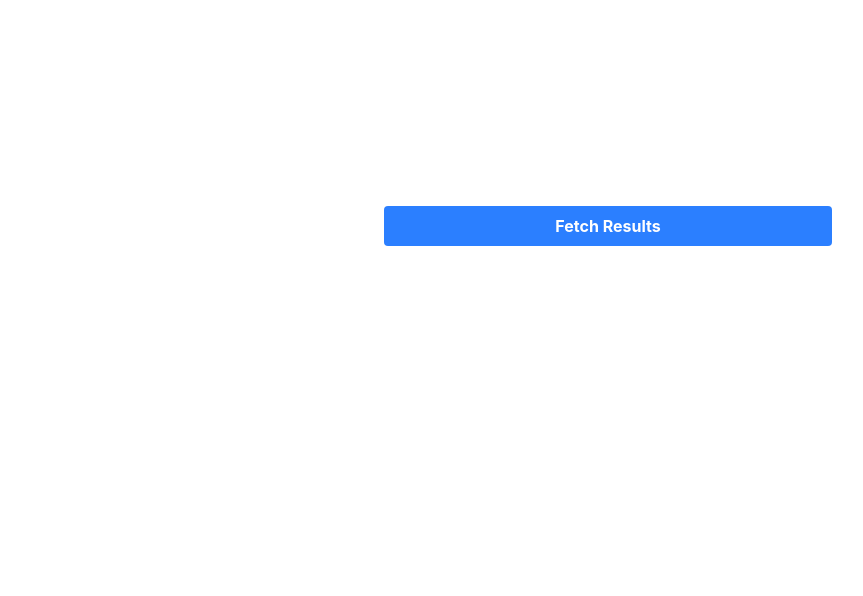
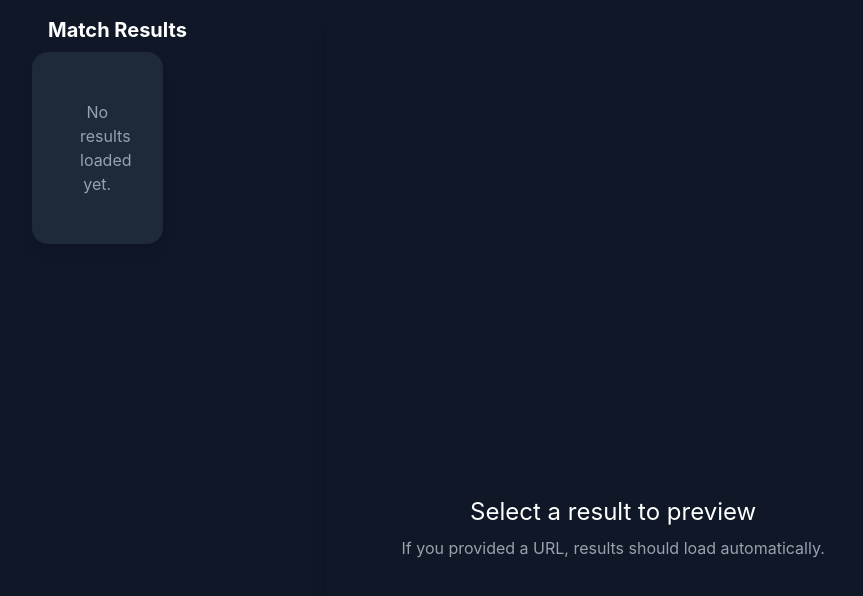
Before and after one commit to antonklock/wmrt-results-generator, a Next.js app: page /generator in a window 1280 px wide. Shown: the top 596 px of the page, without its empty margins (32-895 px from the left). Built offline with nearby package versions, Linux system fonts and the light colour scheme.

Commit message:
Adding admin page and updating stylings

```diff
--- a/src/app/generator/page.tsx
+++ b/src/app/generator/page.tsx
@@ -33,13 +33,11 @@ function GeneratorPageContent() {
 
   const [inputProps, setInputProps] =
     useState<z.infer<typeof CompositionProps>>(defaultMyCompProps);
-  const [url, setUrl] = useState<string>(previewUrl || "");
+  const [url] = useState<string>(previewUrl || "");
   const [isLoading, setIsLoading] = useState<boolean>(false);
   const [error, setError] = useState<string | null>(null);
   const [results, setResults] = useState<MatchResult[]>([]);
-  const [invalidUrl, setInvalidUrl] = useState<boolean>(false);
   const playerRef = useRef<PlayerRef>(null);
-  const [isPlayerReady, setIsPlayerReady] = useState<boolean>(false);
   const [bgVideoSrc, setBgVideoSrc] = useState<string>(
     "https://www.kwmedia.klockworks.xyz/projects/wmrt-results-generator/bg-videos/wmrt-bg-01.mp4",
   );
@@ -69,7 +67,6 @@ function GeneratorPageContent() {
       });
 
       if (!response.ok) {
-        handleInvalidUrl();
         throw new Error("Failed to fetch results");
       }
 
@@ -82,6 +79,7 @@ function GeneratorPageContent() {
       }
     } catch (err) {
       setError(err instanceof Error ? err.message : "An error occurred");
+      console.log(error);
       return null;
     } finally {
       console.log("finally");
@@ -90,14 +88,10 @@ function GeneratorPageContent() {
   };
 
   const handleGetResults = async () => {
-    setIsPlayerReady(false);
-
     const sailorData = await fetchResults();
     if (sailorData) {
       setResults(sailorData);
       handleSelectResult(sailorData[0]);
-    } else {
-      handleInvalidUrl();
     }
   };
 
@@ -129,37 +123,13 @@ function GeneratorPageContent() {
     });
   };
 
-  const handleInvalidUrl = () => {
-    setInvalidUrl(true);
-    setTimeout(() => {
-      setInvalidUrl(false);
-    }, 3000);
-  };
-
-  useEffect(() => {
-    if (playerRef.current) {
-      if (isPlayerReady) {
-        playerRef.current.seekTo(0);
-        playerRef.current.play();
-      } else {
-        playerRef.current.seekTo(0);
-        playerRef.current.pause();
-      }
-    }
-  }, [isPlayerReady]);
-
-  useEffect(() => {
-    console.log("isPlayerReady", isPlayerReady);
-  }, [isPlayerReady]);
-
   return (
-    <div>
-      <div className="max-w-screen-md px-8 md:px-0 m-auto mb-5 mt-8">
+    <div className="min-h-screen w-screen flex flex-col md:flex md:items-center md:justify-center bg-gray-900 text-white relative p-4">
       {previewUrl && (
-          <div className="mb-4">
+        <div className="absolute top-4 left-4 z-10">
           <Link
             href="/"
-              className="text-blue-400 hover:text-blue-300 hover:underline inline-flex items-center"
+            className="text-blue-400 hover:text-blue-300 hover:underline flex items-center text-sm bg-gray-800/70 px-3 py-1 rounded"
           >
             <svg
               xmlns="http://www.w3.org/2000/svg"
@@ -180,9 +150,28 @@ function GeneratorPageContent() {
         </div>
       )}
 
-        <div className="flex justify-center mb-10 rounded-2xl">
+      <div className="flex flex-col-reverse md:flex-row w-full max-w-6xl gap-8 mt-12 md:mt-0">
+        <div>
+          <h2 className="text-white text-xl font-bold pl-4 mb-2">
+            Match Results
+          </h2>
+          <div className="w-full md:w-1/2 max-h-[80vh] overflow-y-auto p-4 bg-gray-800 rounded-2xl shadow-lg scrollbar">
             {results.length > 0 ? (
-            <div className="w-[50%]">
+              <ResultsList
+                results={results}
+                onSelectResult={handleSelectResult}
+              />
+            ) : (
+              <div className="text-center p-8 text-gray-400">
+                {isLoading ? "Loading results..." : "No results loaded yet."}
+              </div>
+            )}
+          </div>
+        </div>
+
+        <div className="w-full md:w-1/2 flex flex-col items-center justify-center">
+          <div className="w-2/3 md:w-full aspect-[9/16] rounded-2xl shadow-lg overflow-hidden">
+            {results.length > 0 ? (
               <Player
                 ref={playerRef}
                 component={OneOnOne}
@@ -191,59 +180,30 @@ function GeneratorPageContent() {
                 fps={VIDEO_FPS}
                 compositionHeight={VIDEO_HEIGHT}
                 compositionWidth={VIDEO_WIDTH}
-                style={{ width: "100%" }}
+                style={{ width: "100%", height: "100%" }}
                 controls
                 autoPlay
                 loop
               />
-            </div>
             ) : (
-            <div>
-              <h1 className="text-4xl text-white mb-4">Results Generator</h1>
-              <p className="text-xl text-white">
-                {isLoading
-                  ? "Loading Preview..."
-                  : "Enter a URL to fetch results"}
+              <div className="w-full h-full flex flex-col items-center justify-center text-white p-4">
+                <h2 className="text-xl md:text-2xl mb-2 text-center">
+                  {(() => {
+                    if (isLoading) {
+                      return "Loading Preview...";
+                    } else if (results.length > 0) {
+                      return "Initializing Player...";
+                    } else {
+                      return "Select a result to preview";
+                    }
+                  })()}
+                </h2>
+                {!isLoading && results.length === 0 && (
+                  <p className="text-md text-gray-400 text-center">
+                    If you provided a URL, results should load automatically.
                   </p>
-            </div>
                 )}
               </div>
-        <div className="flex flex-col gap-2 justify-center items-center text-white">
-          <div className="flex flex-col gap-2 w-full max-w-md">
-            <div className="flex flex-col gap-2">
-              <label htmlFor="url" className="sr-only">
-                Event URL
-              </label>
-              <input
-                id="url"
-                className="bg-transparent border-1 border-white rounded-md p-2 w-full"
-                style={{
-                  borderColor: invalidUrl ? "red" : "white",
-                }}
-                type="text"
-                placeholder="Enter url from matchracingresults.com"
-                value={url}
-                onChange={(e) => setUrl(e.target.value)}
-              />
-            </div>
-            {invalidUrl && (
-              <p className="text-red-500 text-sm mt-2 font-bold">Invalid URL</p>
-            )}
-            {error && invalidUrl && (
-              <div className="text-red-500 text-sm -mt-2">{error}</div>
-            )}
-            <button
-              onClick={handleGetResults}
-              disabled={isLoading}
-              className="bg-blue-500 hover:bg-blue-600 text-white font-bold py-2 px-4 rounded disabled:opacity-50"
-            >
-              {isLoading ? "Loading..." : "Fetch Results"}
-            </button>
-            {results.length > 0 && (
-              <ResultsList
-                results={results}
-                onSelectResult={handleSelectResult}
-              />
             )}
           </div>
         </div>
--- a/src/components/results/ResultsList.tsx
+++ b/src/components/results/ResultsList.tsx
@@ -15,7 +15,6 @@ export const ResultsList: React.FC<ResultsListProps> = ({
   }, [results]);
   return (
     <div className="flex flex-col gap-4 w-full max-w-md">
-      <h2 className="text-white text-xl font-bold">Match Results</h2>
       <div className="flex flex-col gap-2">
         {results.map((result, index) => (
           <ResultListItem
--- a/styles/global.css
+++ b/styles/global.css
@@ -60,3 +60,26 @@
     }
   }
 }
+
+/* Add your custom scrollbar styles here */
+@layer utilities {
+  .scrollbar::-webkit-scrollbar {
+    width: 8px;
+  }
+
+  .scrollbar::-webkit-scrollbar-track {
+    background: transparent;
+    margin-top: 10px;
+    margin-bottom: 10px;
+    margin-right: 10px;
+  }
+
+  .scrollbar::-webkit-scrollbar-thumb {
+    background: #999999;
+    border-radius: 100vh;
+  }
+
+  .scrollbar::-webkit-scrollbar-thumb:hover {
+    background: #c0a0b9;
+  }
+}
```
Also changed, not shown: 1 other file (tests, documents, lock files or other folders). Lines whose indentation alone changed are shown as unchanged.
